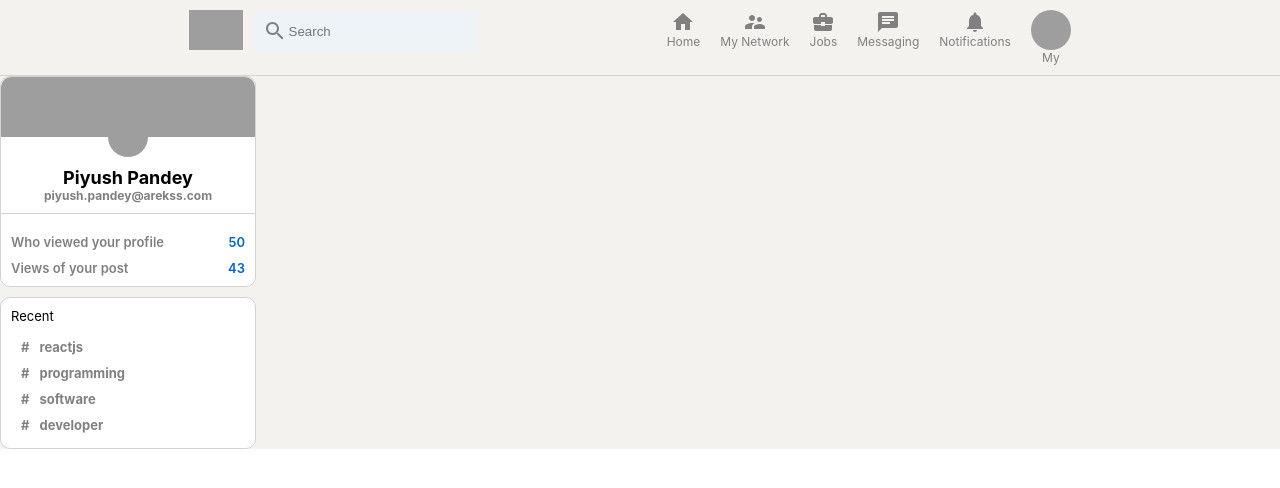
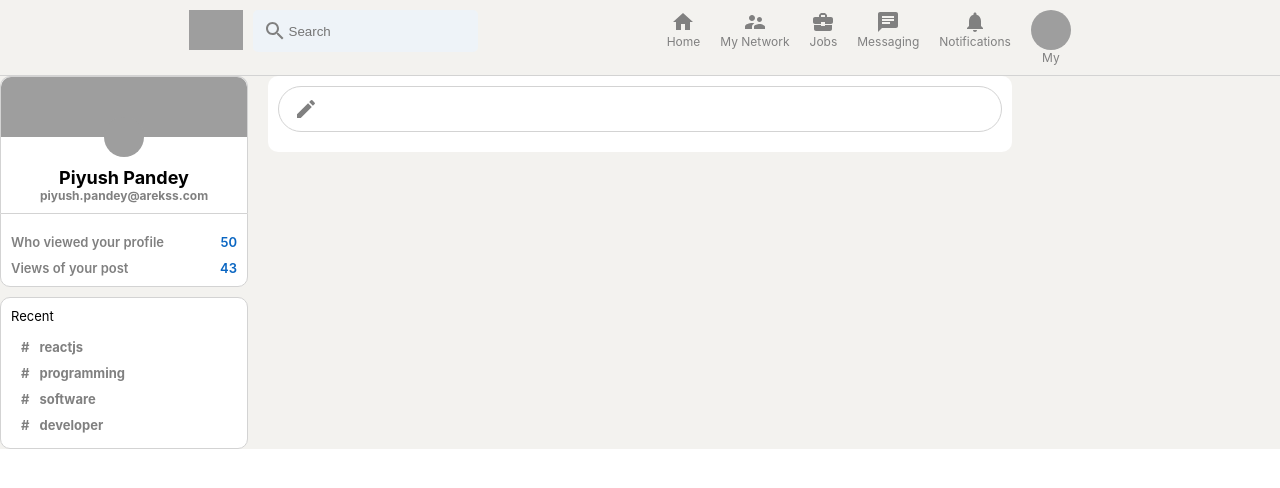
Before and after one commit to piyushpandey16444/linkedin-clone, a React (Create React App) app: page / in a window 1280 px wide. Shown: the top 488 px of the page. Built offline with nearby package versions, Linux system fonts and the light colour scheme; grey boxes are pictures that could not be loaded.

Commit message:
chanes for the feed

```diff
--- a/src/App.js
+++ b/src/App.js
@@ -2,6 +2,7 @@
 import './App.css';
 import Header from './Header';
 import Sidebar from './Sidebar';
+import Feed from './Feed';
 
 function App() {
   return (
@@ -12,9 +13,12 @@
         {/* Sidebar */}
         <div className="app__body">
           <Sidebar />
+          {/* feed */}
+          <Feed />
         </div>
 
-        {/* body */}
+
+
         {/* widgets */}
     </div>
   );
--- /dev/null
+++ b/src/Feed.css
@@ -0,0 +1,38 @@
+.feed {
+  flex: 0.6;
+  margin: 0 20px;
+}
+
+.feed__inputContainer {
+  background-color: white;
+  padding: 10px;
+  border-radius: 10px;
+  padding-bottom: 20px;
+  margin-bottom: 20px;
+}
+
+.feed__input {
+  border: 1px solid lightgray;
+  border-radius: 30px;
+  display: flex;
+  padding: 10px;
+  color: gray;
+  padding-left: 15px;
+}
+
+.feed__input > form {
+  display: flex;
+  width: 100%;
+}
+
+.feed__input > form > input {
+  border: none;
+  flex: 1;
+  margin-left: 10px;
+  outline-width: 0;
+  font-weight: 600;
+}
+
+.feed__input > form > button{
+  display: none;
+}
--- /dev/null
+++ b/src/Feed.js
@@ -0,0 +1,21 @@
+import React from 'react'
+import './Feed.css'
+import CreateIcon from '@material-ui/icons/Create';
+
+function Feed() {
+    return (
+        <div className='feed'>
+            <div className="feed__inputContainer">
+                <div className="feed__input">
+                    <CreateIcon />
+                    <form action="">
+                        <input type="text"/>
+                        <button type='submit'>Send</button>
+                    </form>
+                </div>
+            </div>
+        </div>
+    )
+}
+
+export default Feed
```
Also changed, not shown: 1 other file (tests, documents, lock files or other folders).
